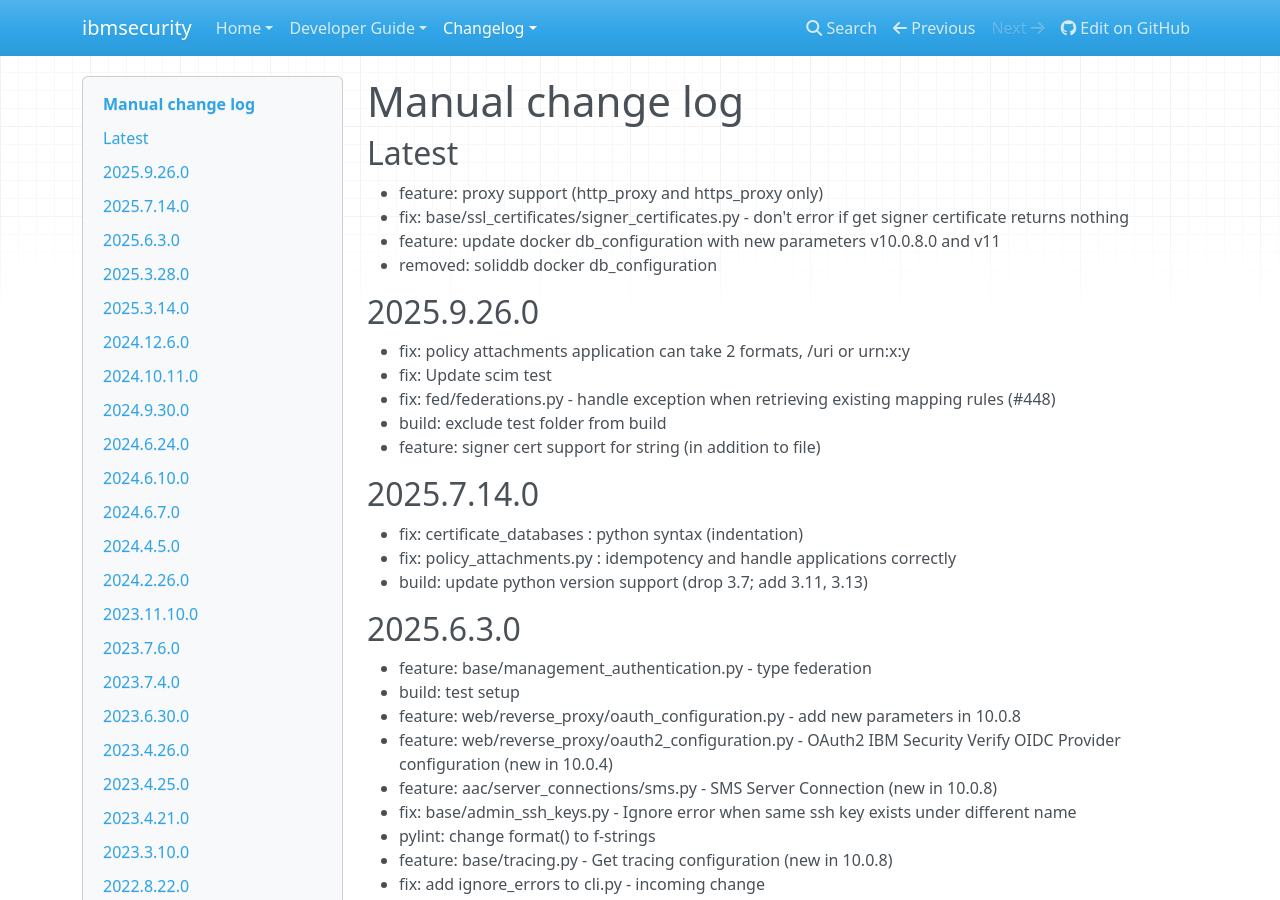
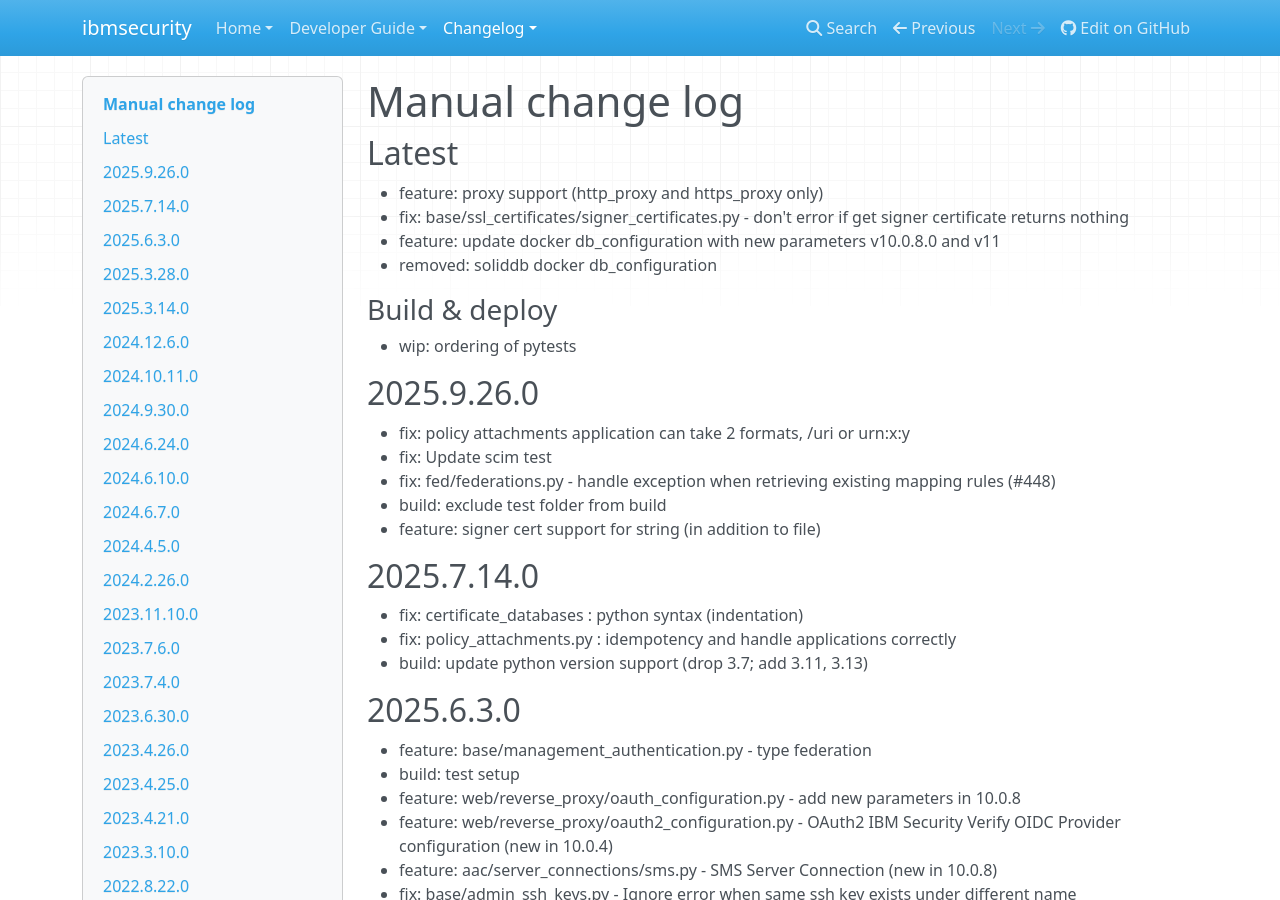
Before and after one commit to IBM-Security/ibmsecurity, an MkDocs documentation site: the page built from docs/changelog.md, in a window 1280 px wide and 900 px high. Built offline with MkDocs 1.6.1, drawn with Linux system fonts in a browser that asks for light colours; nearby versions of some CDN libraries.

Commit message:
documentation: updates

```diff
--- a/docs/changelog.md
+++ b/docs/changelog.md
@@ -6,6 +6,9 @@
 - fix: base/ssl_certificates/signer_certificates.py - don't error if get signer certificate returns nothing
 - feature: update docker db_configuration with new parameters v10.0.8.0 and v11
 - removed: soliddb docker db_configuration
+
+### Build & deploy
+- wip: ordering of pytests
 
 ## 2025.9.26.0
 
```
Also changed, not shown: docs/contributing.md (+1 -0 lines).
